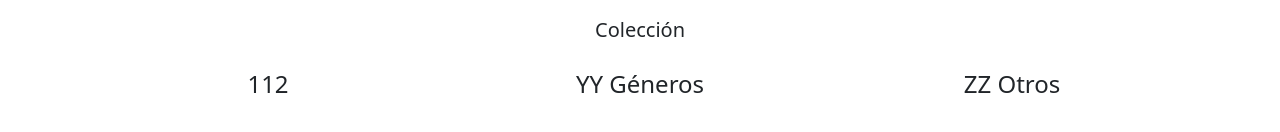
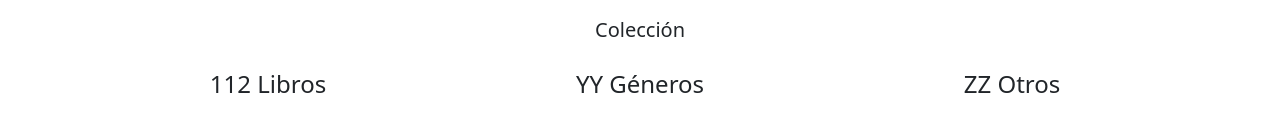
Before and after one commit to CarlosXCruz/biblioteca-alejandria, a plain HTML site: page index.html in a window 1280 px wide. Shown: the part 478-610 px from the top of the page. Drawn offline with Linux system fonts and the light colour scheme.

Commit message:
update books foreach

```diff
--- a/index.html
+++ b/index.html
@@ -66,7 +66,7 @@
             <div class="container justify-content-around">
                 <div class="row col-12">
                     <div class="content">
-                        <h4 id="book-counter">XX Libros</h4>
+                        <h4 id="book-counter"></h4>
                     </div>
                     <div class="content">
                         <h4>YY Géneros</h4>
@@ -87,6 +87,6 @@
     fetch('./biblioteca.json')
     .then((response) => response.json())
     .then((json) => {
-        bookCounter.innerHTML = json.collection.length
+        bookCounter.innerHTML = json.collection.length + " Libros";
     });
 </script>
```
Also changed, not shown: biblioteca.html (+3 -2 lines).
